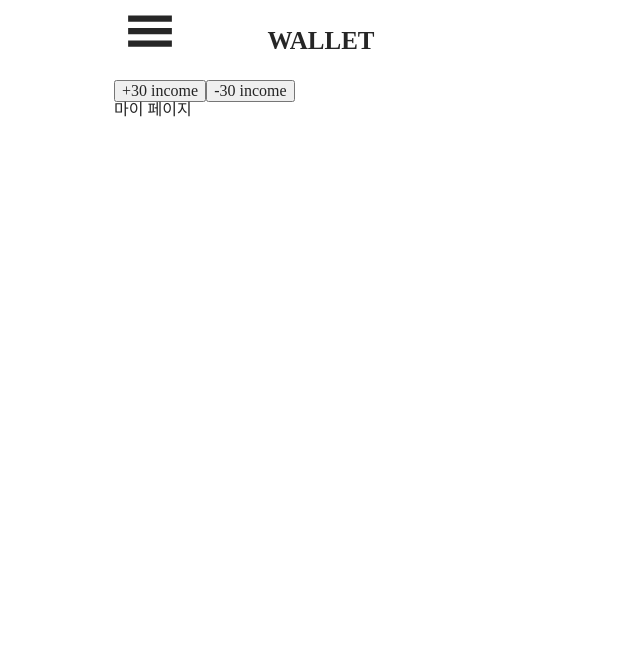
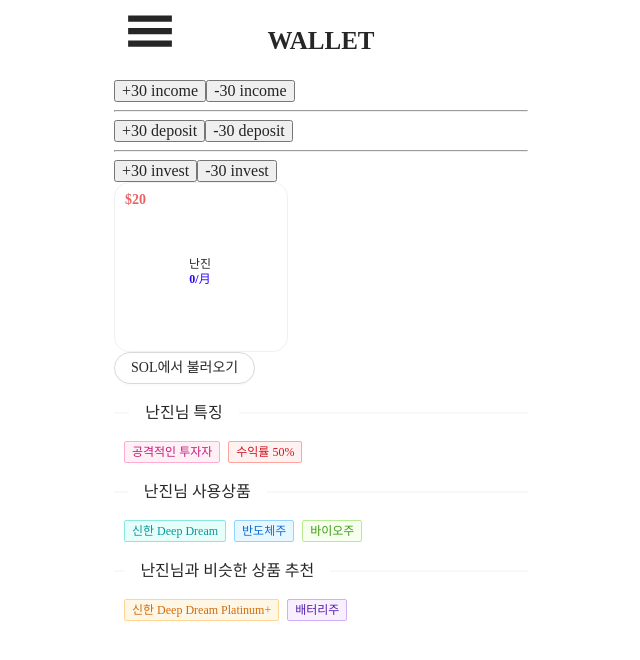
Before and after one commit to juajang/turkey, a React (Create React App) app: page /wallet in a window 1280 px wide. Shown: the top 660 px of the page, without its empty margins (319-959 px from the left). Built offline with nearby package versions, Linux system fonts and the light colour scheme.

Commit message:
Modify wallet
modify wallet

```diff
--- a/src/pages/Wallet.js
+++ b/src/pages/Wallet.js
@@ -1,7 +1,54 @@
 import React from "react";
+import styled from "styled-components";
+import { Tag, Divider, Button } from 'antd';
+import DoughnutChart from "../components/feed/DoughnutChart";
+
+const Card = styled.div`
+  padding: 15px;
+  border-radius: 15px;
+  position: relative;
+  width: ${(props) => (props.fullWidth ? "100%" : "174px")};
+  height: 170px;
+  border: 1px solid #f0f0f0;
+  font-size: 12px;
+
+  .like {
+    position: absolute;
+    top: 10px;
+    left: 10px;
+    font-size: 14px;
+    font-weight: 600;
+    color: #ea6262;
+  }
+
+  .title-wrapper {
+    display: flex;
+    padding: 15px 0;
+    flex-direction: column;
+    align-items: center;
+    font-weight: 550;
+  }
+
+  .income {
+    padding-top: 3px;
+    color: #2704fa;
+  }
+
+  .price-earnings {
+    font-size: 24px;
+    font-weight: 550;
+    display: grid;
+    place-items: center;
+    width: 100%;
+  }
+`;
 
 const Wallet = ({ state, dispatch }) => {
   console.log(state);
+  console.log(state.deposit);
+
+  const { income, consume, invest, deposit } = state;
+
   return (
     <>
       <button
@@ -18,7 +65,73 @@ const Wallet = ({ state, dispatch }) => {
       >
         -30 income
       </button>
-      <h1> 마이 페이지 </h1>
+      <hr></hr>
+      <button
+        onClick={() => {
+          dispatch({ type: "deposit", deposit: 30 });
+        }}
+      >
+        +30 deposit
+      </button>
+      <button
+        onClick={() => {
+          dispatch({ type: "deposit", deposit: -30 });
+        }}
+      >
+        -30 deposit
+      </button>
+      <hr></hr>
+      <button
+        onClick={() => {
+          dispatch({ type: "invest", invest: 30 });
+        }}
+      >
+        +30 invest
+      </button>
+      <button
+        onClick={() => {
+          dispatch({ type: "invest", invest: -30 });
+        }}
+      >
+        -30 invest
+      </button>
+
+      <Card>
+        <div>
+          <span className="like">$20</span>
+          <DoughnutChart
+            data={[deposit, consume, invest]}
+            style={{
+              width: 20,
+              height: 20,
+            }}
+            title={
+              <>
+                <div className="nickname">난진</div>
+                <div className="income">{income}/月</div>
+              </>
+            }
+          />
+        </div>
+      </Card>
+
+      <Button shape="round">SOL에서 불러오기</Button>
+      <Divider orientation="left">난진님 특징</Divider>
+      <div style={{ marginLeft: "10px" }}>
+        <Tag color="magenta">공격적인 투자자</Tag>
+        <Tag color="red">수익률 50%</Tag>
+      </div>
+      <Divider orientation="left">난진님 사용상품</Divider>
+      <div style={{ marginLeft: "10px" }}>
+        <Tag color="cyan">신한 Deep Dream</Tag>
+        <Tag color="blue">반도체주</Tag>
+        <Tag color="green">바이오주</Tag>
+      </div>
+      <Divider orientation="left">난진님과 비슷한 상품 추천</Divider>
+      <div style={{ marginLeft: "10px" }}>
+        <Tag color="orange">신한 Deep Dream Platinum+</Tag>
+        <Tag color="purple">배터리주</Tag>
+      </div>
     </>
   );
 };
```
